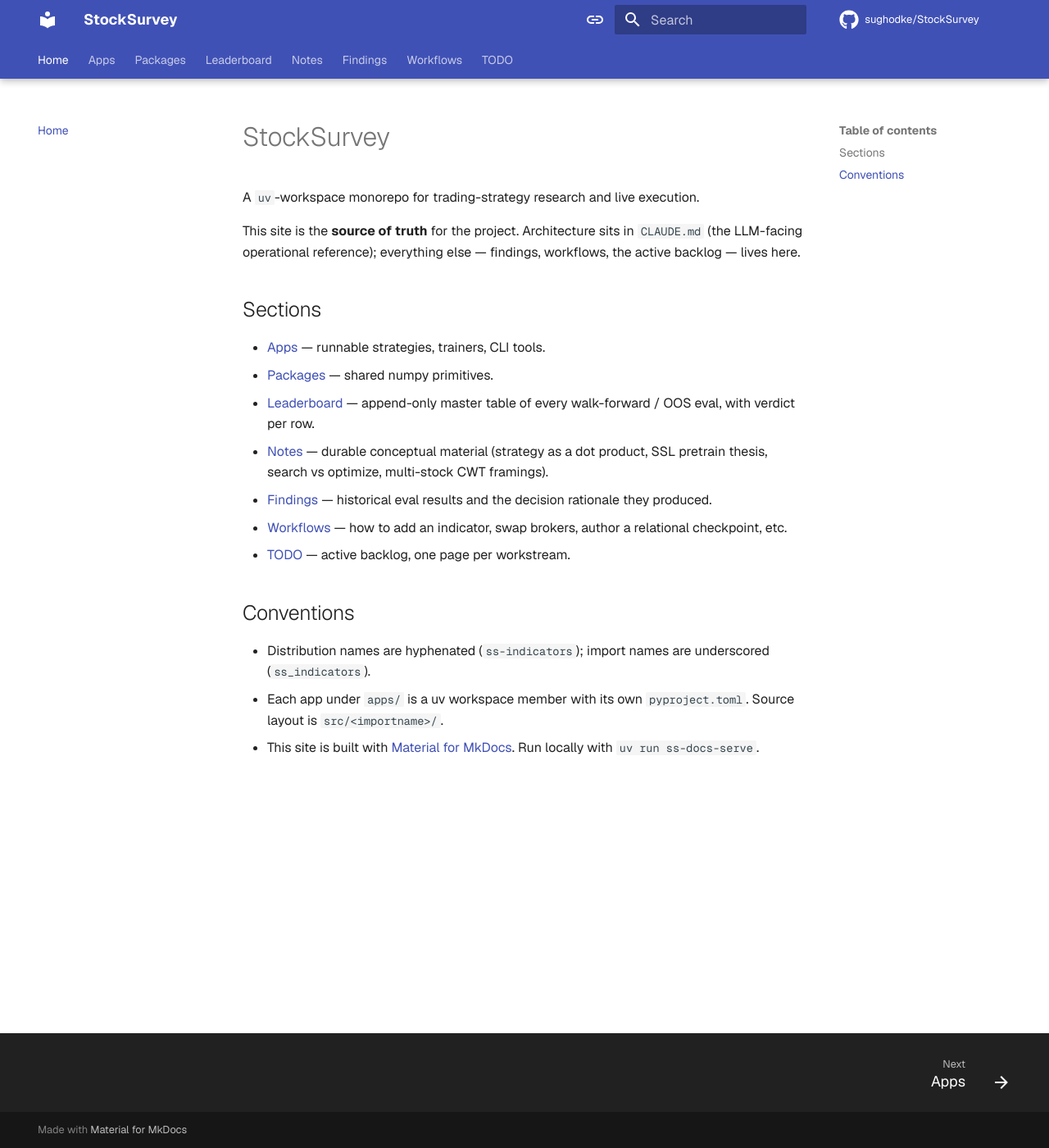
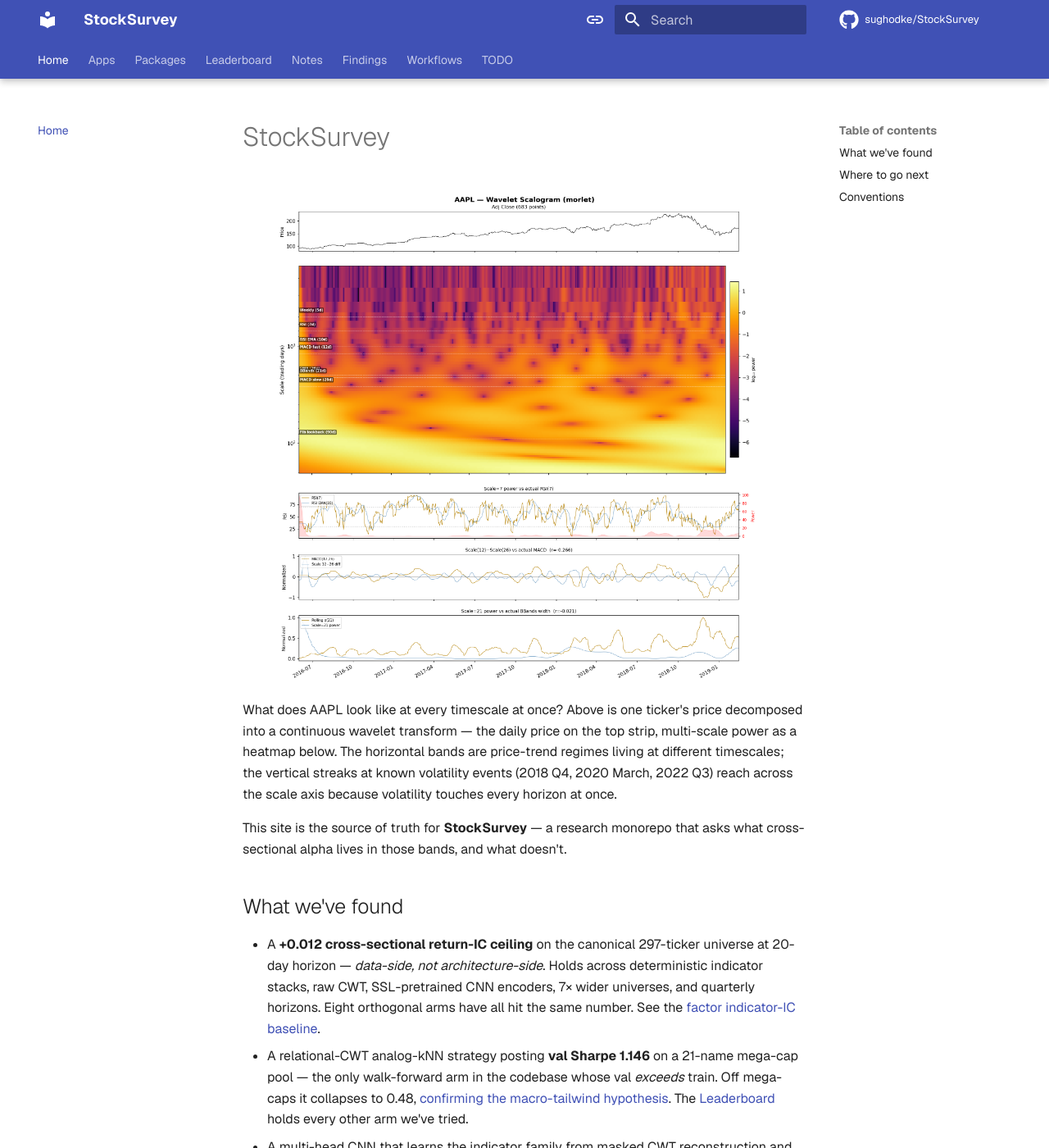
Before and after one commit to sughodke/StockSurvey, an MkDocs documentation site: the page built from apps/docs/docs/index.md, in a window 1280 px wide and 1400 px high. Shown: the whole window at 82% size. Built offline with MkDocs 1.6.1 and Material for MkDocs 9.7.7, drawn with Linux system fonts in a browser that asks for light colours; comment, search, counter and statistics services are not loaded; some of the changed text lies outside the part shown.

Commit message:
docs: hero scalogram + inspiring landing page; site_url → custom domain
site_url updated from sughodke.github.io/StockSurvey/ to
sidghodke.com/StockSurvey/ — the custom domain is the canonical URL
the Pages config already serves under, so the sitemap and social
cards now match.

Landing page rewritten:

- Lead with the AAPL Morlet scalogram as a hero image — one ticker
  decomposed across timescales, the visual primitive every other app
  in the repo operates on. The horizontal regime bands and the
  vertical volatility streaks at 2018 Q4 / 2020 March / 2022 Q3
  read at a glance.
- Three "what we've found" bullets, each with a concrete number and
  a link to the eval that grounds it: the +0.012 IC ceiling
  (data-side, not architecture-side, eight arms confirmed), the
  Phase-2 analog-kNN val Sharpe 1.146 that collapses off mega-caps,
  and the SSL CNN that learns the indicator family from masked CWT
  reconstruction.
- Navigation block now leads with Apps, Leaderboard, Notes, Findings,
  TODO — same routes, but reframed so a new reader knows where to
  go from the hero down.

Conventions kept at the bottom; the technical details are still
present but no longer the first thing readers see.

Co-Authored-By: Claude Opus 4.7 (1M context) <noreply@anthropic.com>

```diff
--- a/apps/docs/docs/index.md
+++ b/apps/docs/docs/index.md
@@ -1,25 +1,49 @@
 # StockSurvey
 
-A `uv`-workspace monorepo for trading-strategy research and live execution.
+![AAPL price seen through a continuous wavelet transform — multi-scale power, 2000-2026](apps/images/notebook-aapl-scalogram-morlet.png)
 
-This site is the **source of truth** for the project. Architecture sits
-in `CLAUDE.md` (the LLM-facing operational reference); everything else
-— findings, workflows, the active backlog — lives here.
+What does AAPL look like at every timescale at once? Above is one
+ticker's price decomposed into a continuous wavelet transform — the
+daily price on the top strip, multi-scale power as a heatmap below.
+The horizontal bands are price-trend regimes living at different
+timescales; the vertical streaks at known volatility events (2018 Q4,
+2020 March, 2022 Q3) reach across the scale axis because volatility
+touches every horizon at once.
 
-## Sections
+This site is the source of truth for **StockSurvey** — a research
+monorepo that asks what cross-sectional alpha lives in those bands,
+and what doesn't.
 
-- [Apps](apps/index.md) — runnable strategies, trainers, CLI tools.
-- [Packages](packages/index.md) — shared numpy primitives.
+## What we've found
+
+- A **+0.012 cross-sectional return-IC ceiling** on the canonical
+  297-ticker universe at 20-day horizon — *data-side, not
+  architecture-side*. Holds across deterministic indicator stacks, raw
+  CWT, SSL-pretrained CNN encoders, 7× wider universes, and quarterly
+  horizons. Eight orthogonal arms have all hit the same number. See
+  the [factor indicator-IC baseline](findings/factor-indicator-baseline.md).
+- A relational-CWT analog-kNN strategy posting **val Sharpe 1.146** on
+  a 21-name mega-cap pool — the only walk-forward arm in the codebase
+  whose val *exceeds* train. Off mega-caps it collapses to 0.48,
+  [confirming the macro-tailwind hypothesis](findings/relational-universe-shift.md).
+  The [Leaderboard](leaderboard.md) holds every other arm we've tried.
+- A multi-head CNN that learns the indicator family from masked CWT
+  reconstruction and generalises zero-shot from one training ticker
+  to the rest of the universe. SSL reconstruction R² is high, IC
+  isn't — the [Notes](notes.md#self-supervised-pretrain-why-and-how)
+  unpack why that's a finding, not a failure.
+
+## Where to go next
+
+- [Apps](apps/index.md) — five active research apps (regime,
+  relational, factor, replay, notebook) plus this docs site.
 - [Leaderboard](leaderboard.md) — append-only master table of every
-  walk-forward / OOS eval, with verdict per row.
-- [Notes](notes.md) — durable conceptual material (strategy as a dot
-  product, SSL pretrain thesis, search vs optimize, multi-stock CWT
-  framings).
+  walk-forward / OOS eval, one row per arm, verdict per row.
+- [Notes](notes.md) — durable framings: strategy as a dot product,
+  SSL pretrain thesis, search vs optimize, multi-stock CWT.
 - [Findings](findings/index.md) — historical eval results and the
   decision rationale they produced.
-- [Workflows](workflows.md) — how to add an indicator, swap brokers,
-  author a relational checkpoint, etc.
-- [TODO](TODO/index.md) — active backlog, one page per workstream.
+- [TODO](TODO/index.md) — the active backlog, one page per workstream.
 
 ## Conventions
 
--- a/apps/docs/mkdocs.yml
+++ b/apps/docs/mkdocs.yml
@@ -1,6 +1,6 @@
 site_name: StockSurvey
 site_description: Trading-strategy research and live execution monorepo.
-site_url: https://sughodke.github.io/StockSurvey/
+site_url: https://sidghodke.com/StockSurvey/
 repo_url: https://github.com/sughodke/StockSurvey
 repo_name: sughodke/StockSurvey
 edit_uri: edit/master/apps/docs/docs/
```
